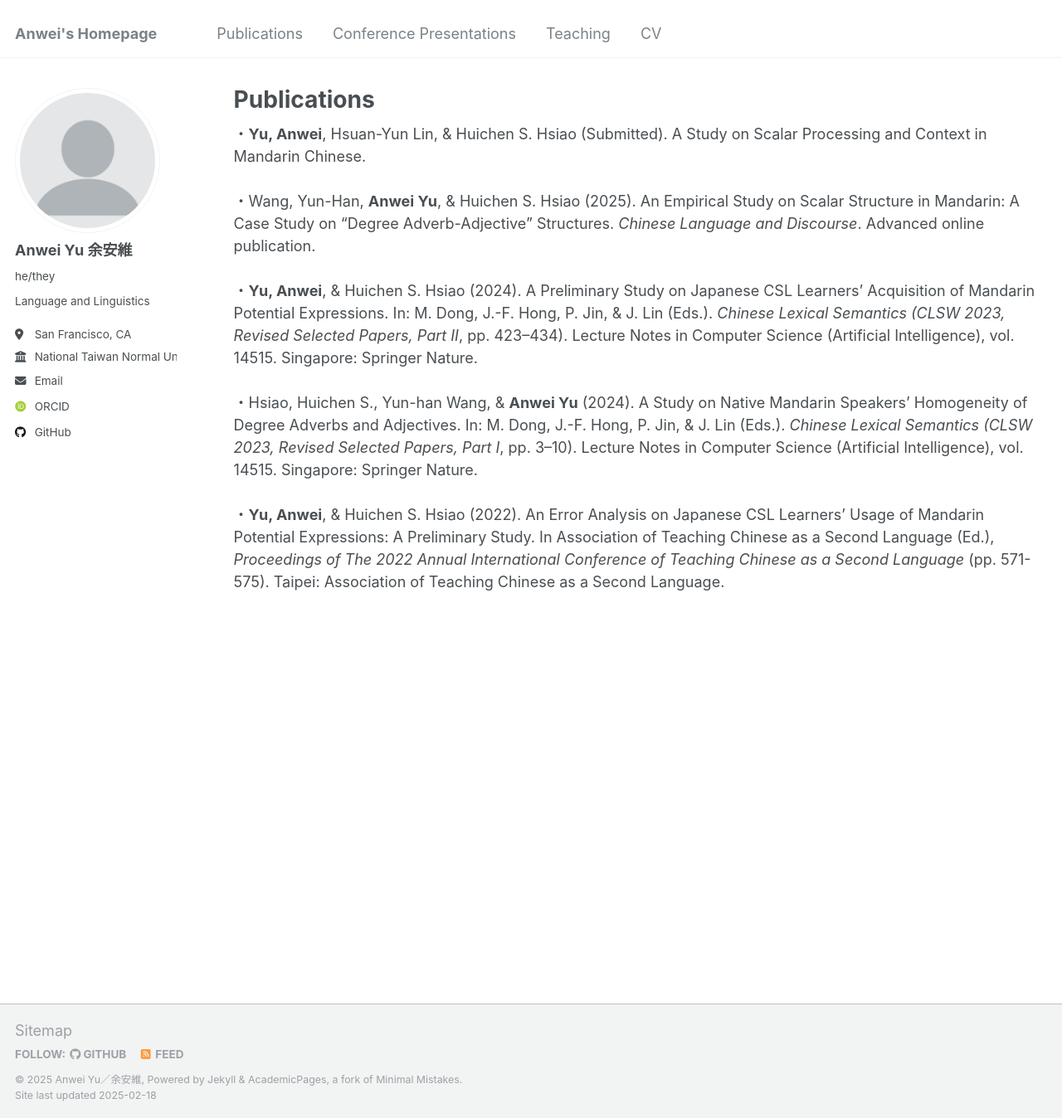
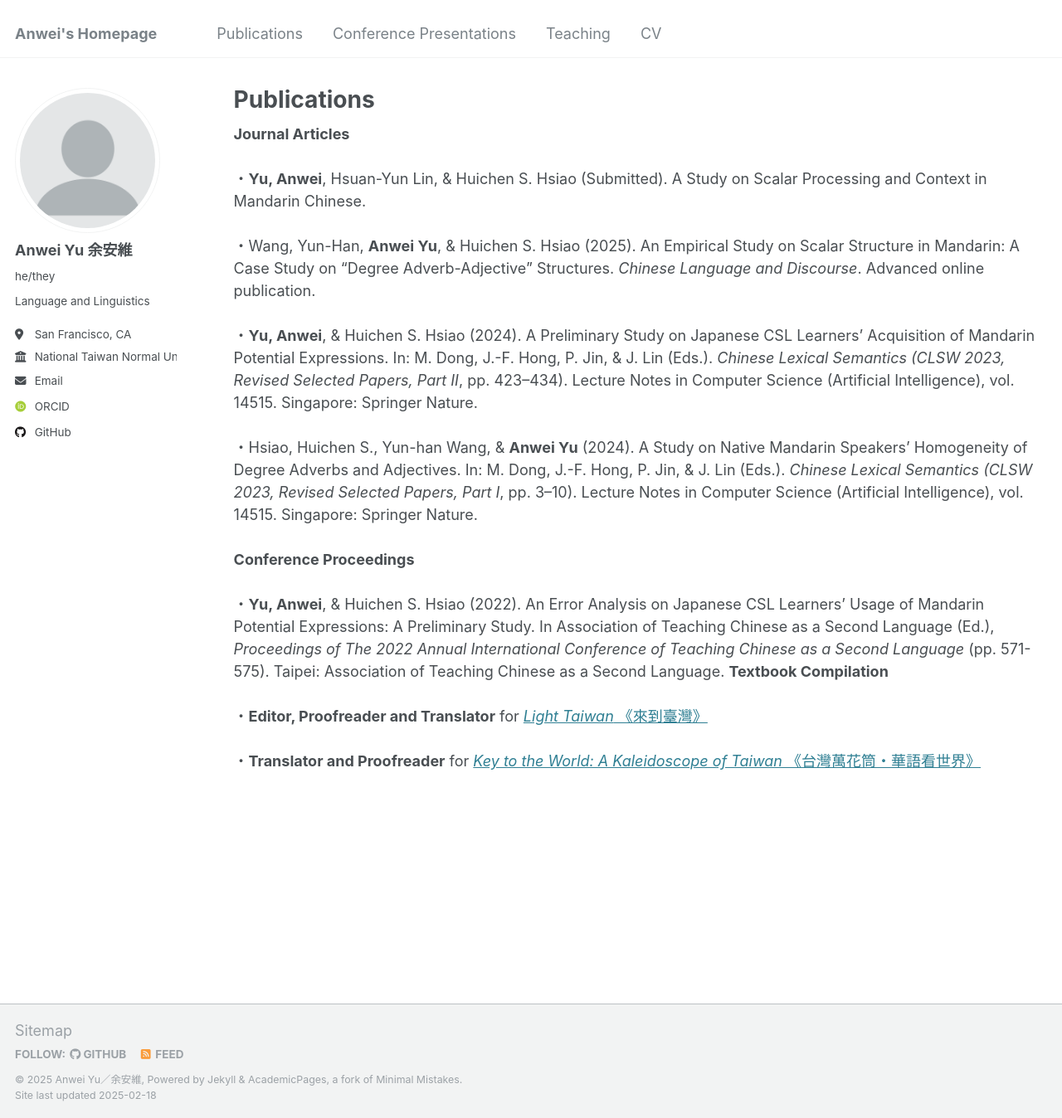
Before and after one commit to anweiyu/anweiyu.github.io, a Jekyll site: the page built from _pages/publications.html, in a window 1280 px wide and 1348 px high. Shown: the whole window at 83% size. Built offline with Jekyll 4.4.1, drawn with Linux system fonts in a browser that asks for light colours; some web fonts are replaced.

Commit message:
Update publications.html

```diff
--- a/_pages/publications.html
+++ b/_pages/publications.html
@@ -4,8 +4,13 @@ title: "Publications"
 permalink: /publications/
 author_profile: true
 ---
+<strong>Journal Articles</strong><br><br>
 ・<strong>Yu, Anwei</strong>, Hsuan-Yun Lin, & Huichen S. Hsiao (Submitted). A Study on Scalar Processing and Context in Mandarin Chinese.<br><br>
 ・Wang, Yun-Han, <strong>Anwei Yu</strong>, & Huichen S. Hsiao (2025). An Empirical Study on Scalar Structure in Mandarin: A Case Study on “Degree Adverb-Adjective” Structures. <em>Chinese Language and Discourse</em>. Advanced online publication.<br><br>
 ・<strong>Yu, Anwei</strong>, & Huichen S. Hsiao (2024). A Preliminary Study on Japanese CSL Learners’ Acquisition of Mandarin Potential Expressions. In: M. Dong, J.-F. Hong, P. Jin, & J. Lin (Eds.). <em>Chinese Lexical Semantics (CLSW 2023, Revised Selected Papers, Part II</em>, pp. 423–434). Lecture Notes in Computer Science (Artificial Intelligence), vol. 14515. Singapore: Springer Nature.<br><br>
 ・Hsiao, Huichen S., Yun-han Wang, & <strong>Anwei Yu</strong> (2024). A Study on Native Mandarin Speakers’ Homogeneity of Degree Adverbs and Adjectives. In: M. Dong, J.-F. Hong, P. Jin, & J. Lin (Eds.). <em>Chinese Lexical Semantics (CLSW 2023, Revised Selected Papers, Part I</em>, pp. 3–10). Lecture Notes in Computer Science (Artificial Intelligence), vol. 14515. Singapore: Springer Nature.<br><br>
+<strong>Conference Proceedings</strong><br><br>
 ・<strong>Yu, Anwei</strong>, & Huichen S. Hsiao (2022). An Error Analysis on Japanese CSL Learners’ Usage of Mandarin Potential Expressions: A Preliminary Study. In Association of Teaching Chinese as a Second Language (Ed.), <em>Proceedings of The 2022 Annual International Conference of Teaching Chinese as a Second Language</em> (pp. 571-575). Taipei: Association of Teaching Chinese as a Second Language.
+<strong>Textbook Compilation</strong><br><br>
+・<strong>Editor, Proofreader and Translator</strong> for <a href="https://sharing.com.tw/product/index/8CF09"><em>Light Taiwan</em> 《來到臺灣》</a><br><br>
+・<strong>Translator and Proofreader</strong> for <a href="https://sharing.com.tw/product/index/8CF21"><em>Key to the World: A Kaleidoscope of Taiwan</em> 《台灣萬花筒・華語看世界》</a><br><br>
```
